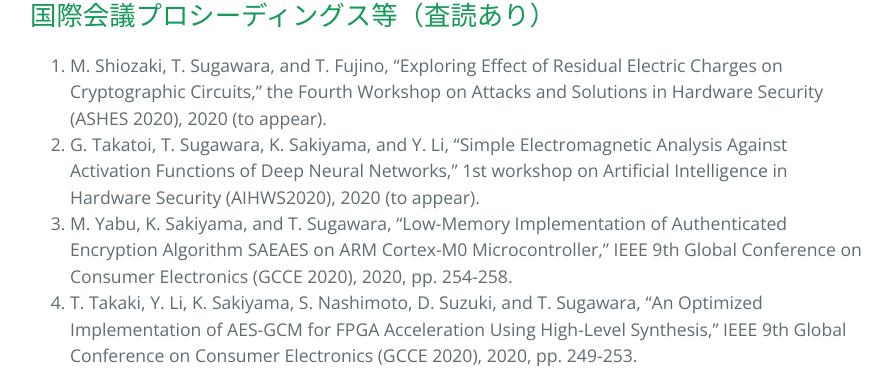
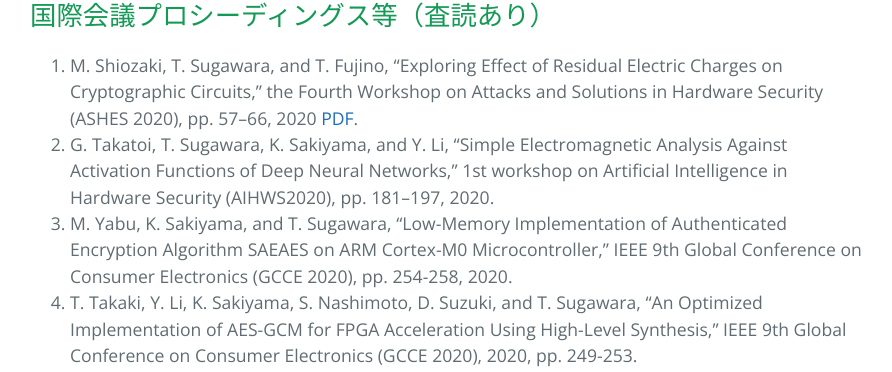
Before and after one commit to sugawara-bbbb/weblab, a Jekyll site: the page built from publication.md, in a window 1280 px wide and 900 px high, scrolled down 2284 px. Shown: the part 207-579 px from the top of the window, without its empty margins (194-1086 px from the left). Built offline with Jekyll 4.4.1, drawn with Linux system fonts in a browser that asks for light colours; our own code applies the rules of GitHub Pages for plain Markdown files; some of the changed text lies outside the part shown.

Commit message:
Updated the publication.

```diff
--- a/publication.md
+++ b/publication.md
@@ -9,7 +9,7 @@ layout: default
 
 ## 学術論文（査読あり）
 
-1. Y. Naito, Y. Sasaki, and T. Sugawara, "LM-DAE: Low Memory Deterministic Authenticated Encryption for 128-bit Security," IACR Trans. Symmetric Cryptology, to appear.
+1. Y. Naito, Y. Sasaki, and T. Sugawara, "LM-DAE: Low Memory Deterministic Authenticated Encryption for 128-bit Security," IACR Trans. Symmetric Cryptology, 2020, [PDF](https://tosc.iacr.org/index.php/ToSC/article/view/8746).
 1. T. Sugawara, "Hardware Performance Evaluation of Authenticated Encryption SAEAES with Threshold Implementation," Cryptography, Special Issue on Side Channel and Fault Injection Attacks and Countermeasures," 2020, [PDF](https://www.mdpi.com/2410-387X/4/3/23/pdf).
 1. K. Matsuda, S. Tada, M. Nagata, Y. Komano, Y. Li, T. Sugawara, M. Iwamoto, K. Ohta, K. Sakiyama, N. Miura, "An IC-Level Countermeasure Against Laser Fault Injection Attack By Information Leakage Sensing Based on Laser-Induced Opto-Electric Bulk Current Density," Japanese Journal of Applied Physics, 59 SGGL02, 2020, [Web](https://iopscience.iop.org/article/10.7567/1347-4065/ab65d3).
 1. Y. Naito and T. Sugawara, "Lightweight Authenticated Encryption Mode of Operation for Tweakable Block Ciphers," IACR Trans. Cryptographic Hardware and Embedded Systems 2020(1), pp. 66-94, [PDF](https://tches.iacr.org/index.php/TCHES/article/view/8393/7777).
@@ -39,9 +39,9 @@ layout: default
 
 ## 国際会議プロシーディングス等（査読あり）
 
-1. M. Shiozaki, T. Sugawara, and T. Fujino, "Exploring Effect of Residual Electric Charges on Cryptographic Circuits," the Fourth Workshop on Attacks and Solutions in Hardware Security (ASHES 2020), 2020 (to appear).
-1. G. Takatoi, T. Sugawara, K. Sakiyama, and Y. Li, "Simple Electromagnetic Analysis Against Activation Functions of Deep Neural Networks," 1st workshop on Artificial Intelligence in Hardware Security (AIHWS2020), 2020 (to appear).
-1. M. Yabu, K. Sakiyama, and T. Sugawara, "Low-Memory Implementation of Authenticated Encryption Algorithm SAEAES on ARM Cortex-M0 Microcontroller," IEEE 9th Global Conference on Consumer Electronics (GCCE 2020), 2020, pp. 254-258.
+1. M. Shiozaki, T. Sugawara, and T. Fujino, "Exploring Effect of Residual Electric Charges on Cryptographic Circuits," the Fourth Workshop on Attacks and Solutions in Hardware Security (ASHES 2020), pp. 57--66, 2020 [PDF](https://dl.acm.org/doi/10.1145/3411504.3421210).
+1. G. Takatoi, T. Sugawara, K. Sakiyama, and Y. Li, "Simple Electromagnetic Analysis Against Activation Functions of Deep Neural Networks," 1st workshop on Artificial Intelligence in Hardware Security (AIHWS2020), pp. 181--197, 2020.
+1. M. Yabu, K. Sakiyama, and T. Sugawara, "Low-Memory Implementation of Authenticated Encryption Algorithm SAEAES on ARM Cortex-M0 Microcontroller," IEEE 9th Global Conference on Consumer Electronics (GCCE 2020), pp. 254-258, 2020.
 1. T. Takaki, Y. Li, K. Sakiyama, S. Nashimoto, D. Suzuki, and T. Sugawara, "An Optimized Implementation of AES-GCM for FPGA Acceleration Using High-Level Synthesis," IEEE 9th Global Conference on Consumer Electronics (GCCE 2020), 2020, pp. 249-253.
 1. T. Sugawara, T. Onuma, and Y. Li, "Signal Injection Attack on Time-to-Digital Converter and Its Application to Physically Unclonable Function," The 15th International Workshop on Security (IWSEC 2020), 2020, [eprint](https://eprint.iacr.org/2020/716.pdf).
 1. T. Sugawara, B. Cyr, S. Rampazzi, D. Genkin, and K. Fu, "Light Commands: Laser-Based Audio Injection on Voice-Controllable Systems," USENIX Security Symposium 2020, 2020, [arxiv](https://arxiv.org/pdf/2006.11946.pdf).
```
